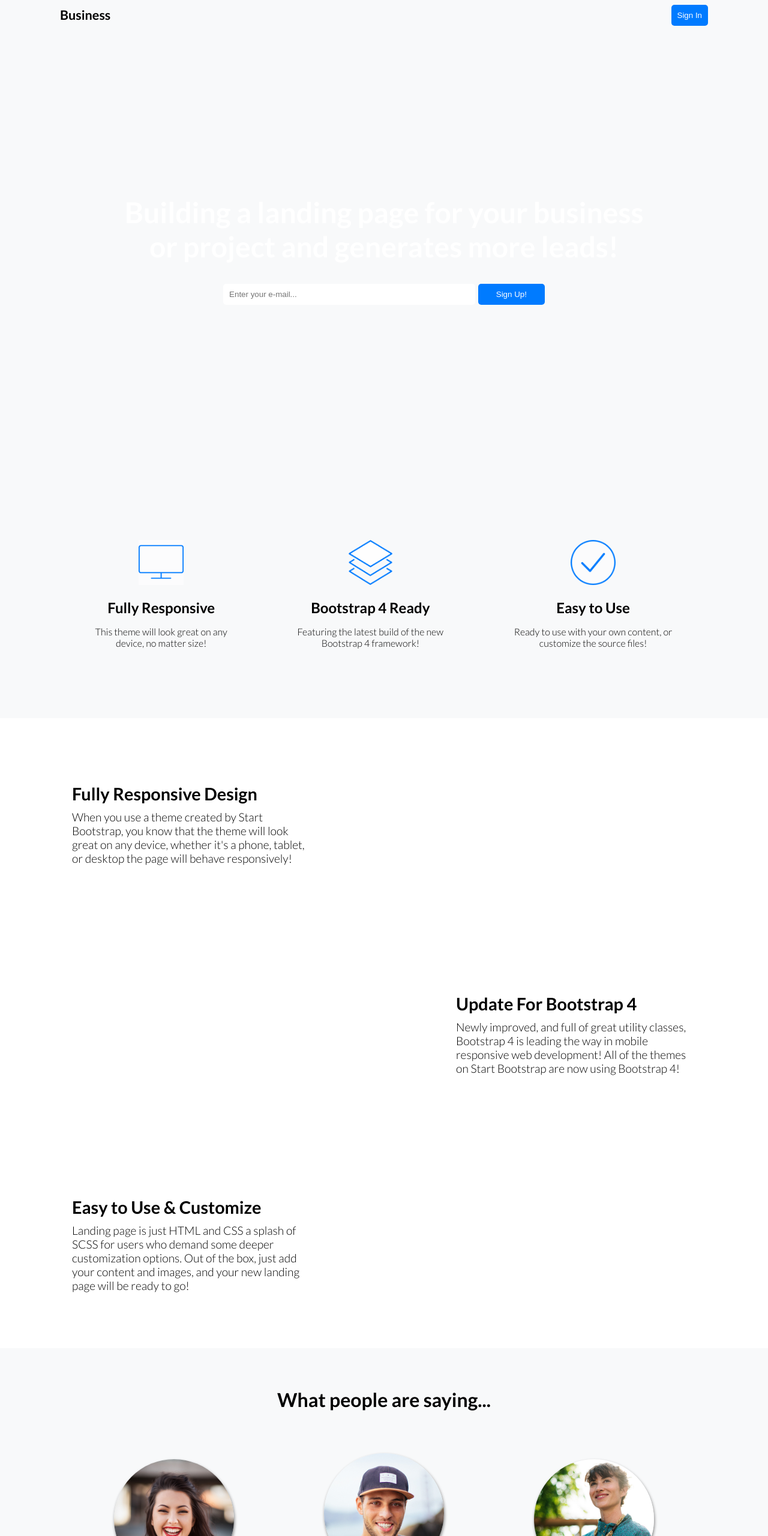
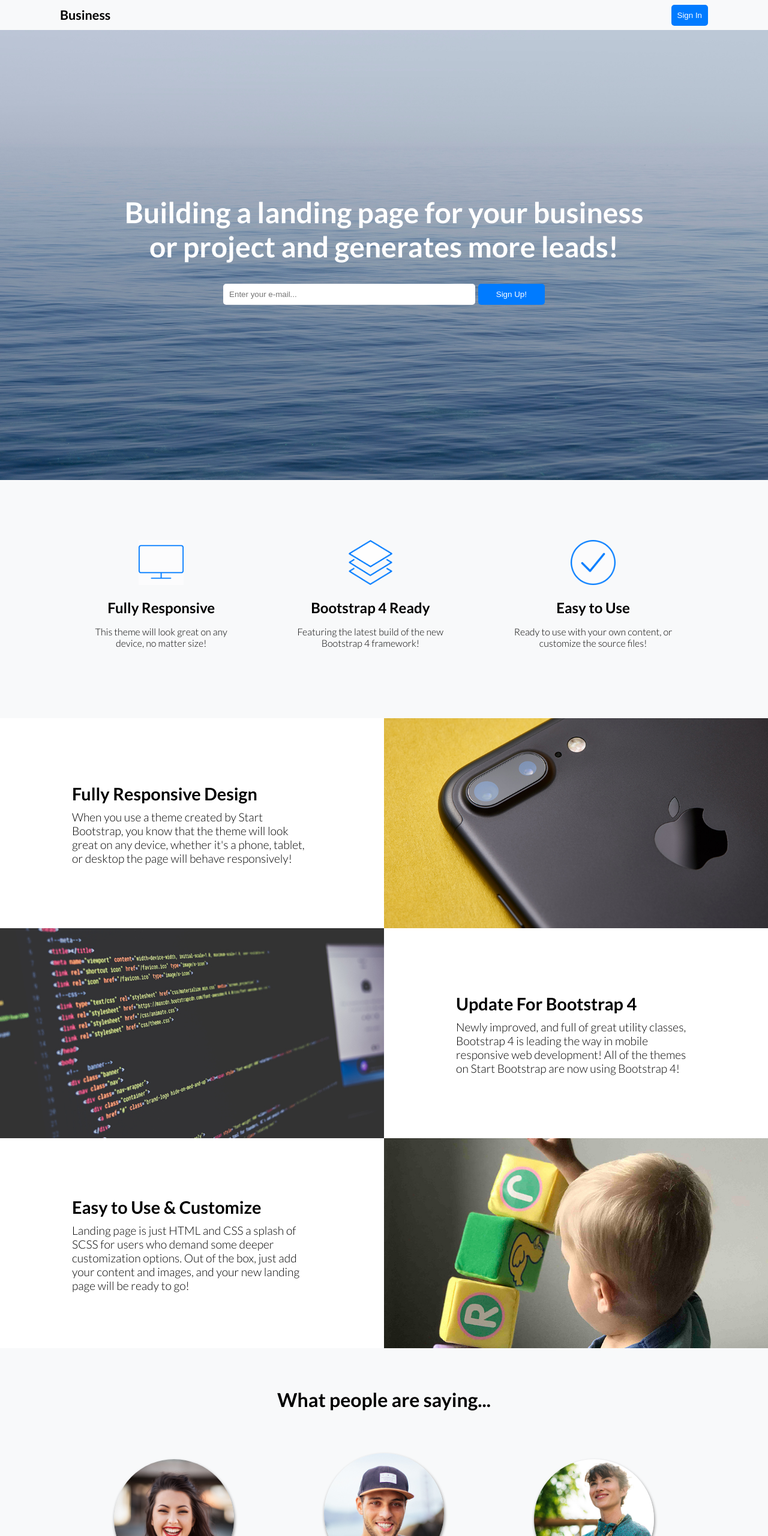
Before and after one commit to Uskuras/Praktin-u-duotis, a website: page app/index.html in a window 1280 px wide. Shown: the top 2560 px of the page at 60% size. Drawn offline with Linux system fonts and the light colour scheme; the site is published under a folder, as on GitHub Pages, so addresses that start at the root find nothing.

Commit message:
Fixed bugs with bg images

```diff
--- a/app/index.html
+++ b/app/index.html
@@ -5,7 +5,7 @@
     <meta name="viewport" content="width=device-width, initial-scale=1.0">
     <link rel="stylesheet" href="style.css">
     <link href="https://fonts.googleapis.com/css2?family=Lato:wght@300;400;700&display=swap" rel="stylesheet">
-    <title>Task</title>
+    <title>Bootstrap</title>
 </head>
 <body>
     <header>
--- a/app/scss/style.scss
+++ b/app/scss/style.scss
@@ -58,7 +58,7 @@ main {
         font-size: 1.5em;
         width: 100vw;
         height: 100vh;
-        background-image: url(/nuotraukos/bg-masthead.jpg);
+        background-image: url(nuotraukos/bg-masthead.jpg);
         background-size: cover;
 
         .subscribe {
@@ -107,20 +107,20 @@ main {
         }
 
         .box3-picture-st {
-            background-image: url("/nuotraukos/bg-showcase-1.jpg");
+            background-image: url("nuotraukos/bg-showcase-1.jpg");
             background-position: center;
             background-size: cover;
         }
 
         .box3-picture-nd {
 
-            background-image: url("/nuotraukos/bg-showcase-2.jpg");
+            background-image: url("nuotraukos/bg-showcase-2.jpg");
             background-position: center;
             background-size: cover;
         }
 
         .box3-picture-rd {
-            background-image: url("/nuotraukos/bg-showcase-3.jpg");
+            background-image: url("nuotraukos/bg-showcase-3.jpg");
             background-position: center;
             background-size: cover;
         }
@@ -187,7 +187,7 @@ main {
         font-size: 1.4em;
         width: 100vw;
         height: 300px;
-        background-image: url(/nuotraukos/bg-masthead.jpg);
+        background-image: url("nuotraukos/bg-masthead.jpg");
         background-position: center;
         background-size: cover;
 
```
Also changed, not shown: app/style.css.
